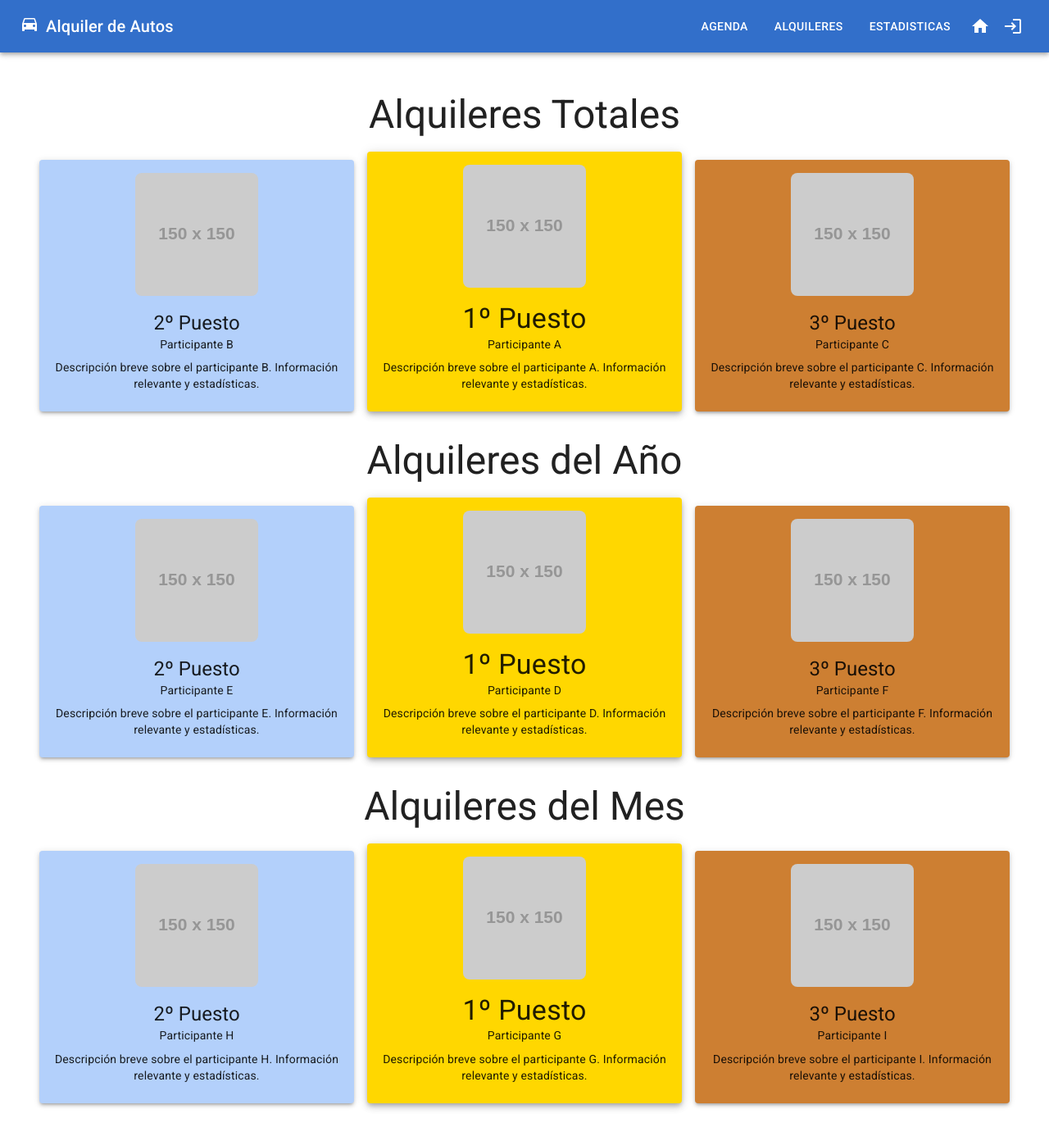
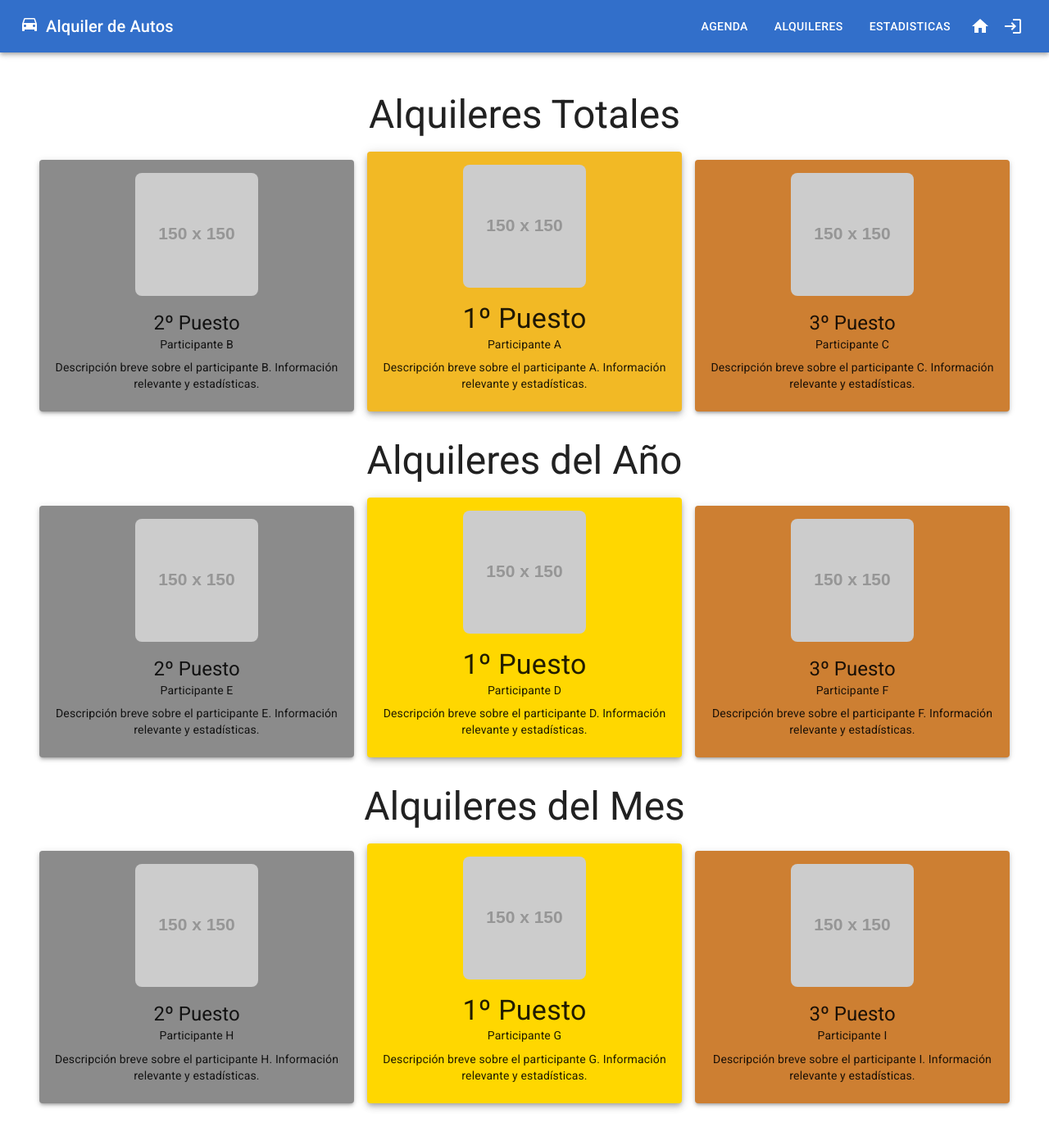
Before and after one commit to DesApp-2024c1-Grupo-1/Alquiler-Autos, a React (Vite) app: page /estadisticas in a window 1280 px wide. Shown: the whole page at 82% size. Built offline with nearby package versions, Linux system fonts and the light colour scheme; what @mobiscroll/react would draw is missing.

Commit message:
cambio de colores

```diff
--- a/src/pages/Estadisticas.jsx
+++ b/src/pages/Estadisticas.jsx
@@ -154,7 +154,7 @@ const Estadisticas = () => {
           <Card
             sx={{
               height: 'auto', // Cambiar a auto para que se ajuste
-              backgroundColor: '#FFD700', // Oro para el primer lugar
+              backgroundColor: '#f2b925', // Oro para el primer lugar
               textAlign: 'center',
               boxShadow: 5
             }}
@@ -175,7 +175,7 @@ const Estadisticas = () => {
           <Card
             sx={{
               height: 'auto', // Cambiar a auto para que se ajuste
-              backgroundColor: '#B3D0FB',
+              backgroundColor: '#8b8b8b',
               textAlign: 'center',
               boxShadow: 3
             }}
@@ -246,7 +246,7 @@ const Estadisticas = () => {
           <Card
             sx={{
               height: 'auto',
-              backgroundColor: '#B3D0FB',
+              backgroundColor: '#8b8b8b',
               textAlign: 'center',
               boxShadow: 3
             }}
@@ -317,7 +317,7 @@ const Estadisticas = () => {
           <Card
             sx={{
               height: 'auto',
-              backgroundColor: '#B3D0FB',
+              backgroundColor: '#8b8b8b',
               textAlign: 'center',
               boxShadow: 3
             }}
```
